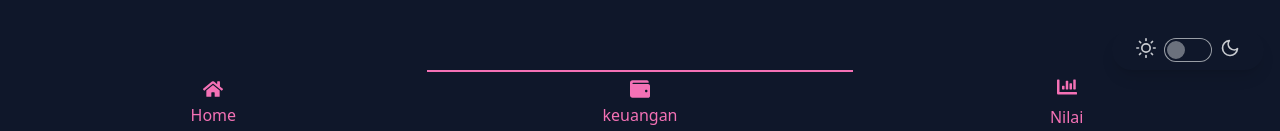
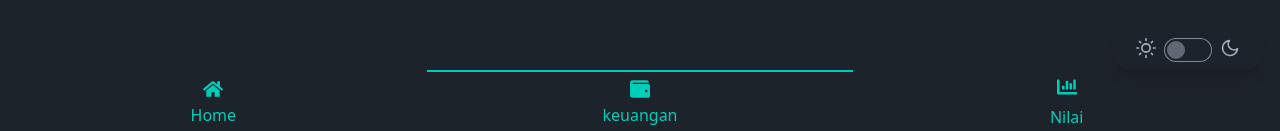
Before and after one commit to RahmatRafiq/vite-x-react-tailwind, a React (Vite) app: page / in a window 1280 px wide. Shown: the part 666-797 px from the top of the page. Built offline with nearby package versions, Linux system fonts and the light colour scheme.

Commit message:
update HTML theme attribute and extend Tailwind CSS themes for enhanced styling options

```diff
--- a/index.html
+++ b/index.html
@@ -1,5 +1,5 @@
 <!doctype html>
-<html data-theme="night"></html>
+<html data-theme="dark"></html>
 
   <head>
     <meta charset="UTF-8" />
--- a/tailwind.config.js
+++ b/tailwind.config.js
@@ -27,6 +27,6 @@ export default {
   },
   plugins: [require('daisyui')],
   daisyui: {
-    themes: ["light", "dark", "cupcake","night"],
+    themes: ["light", "dark", "cupcake","night","cyberpunk","synthwave"],
   },
 };
```
